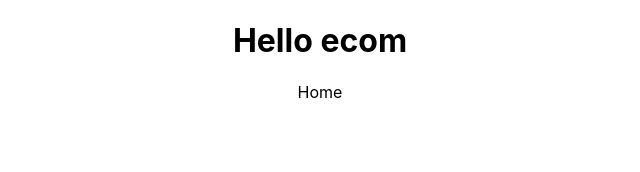
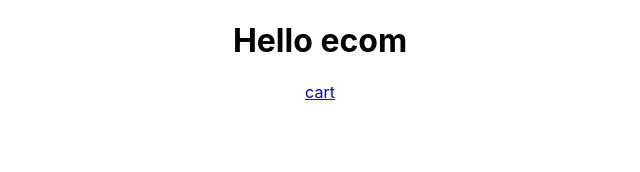
Before and after one commit to amarphule/react-kids-wear, a React (Create React App) app: page / in a window 1280 px wide. Shown: the top 172 px of the page, without its empty margins (320-960 px from the left). Built offline with nearby package versions, Linux system fonts and the light colour scheme; what miragejs would draw is missing.

Commit message:
demo link

```diff
--- a/src/Components/Home.js
+++ b/src/Components/Home.js
@@ -1,8 +1,13 @@
 import React from 'react'
+import { Link } from "react-router-dom";
+
 
 function Home() {
   return (
-    <div>Home</div>
+
+    <div>
+      <Link to="/cart">cart</Link>
+      </div>
   )
 }
 
```
